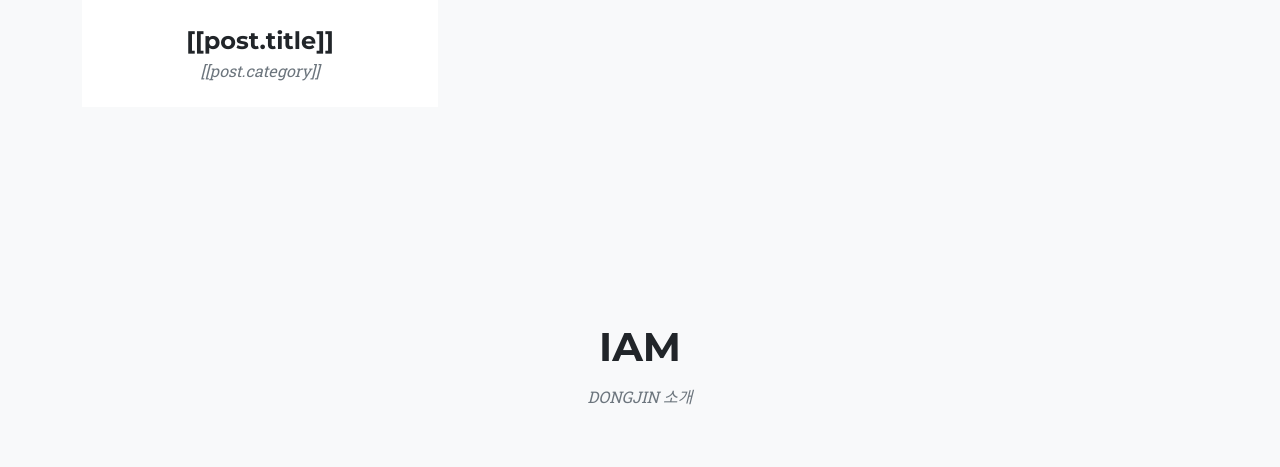
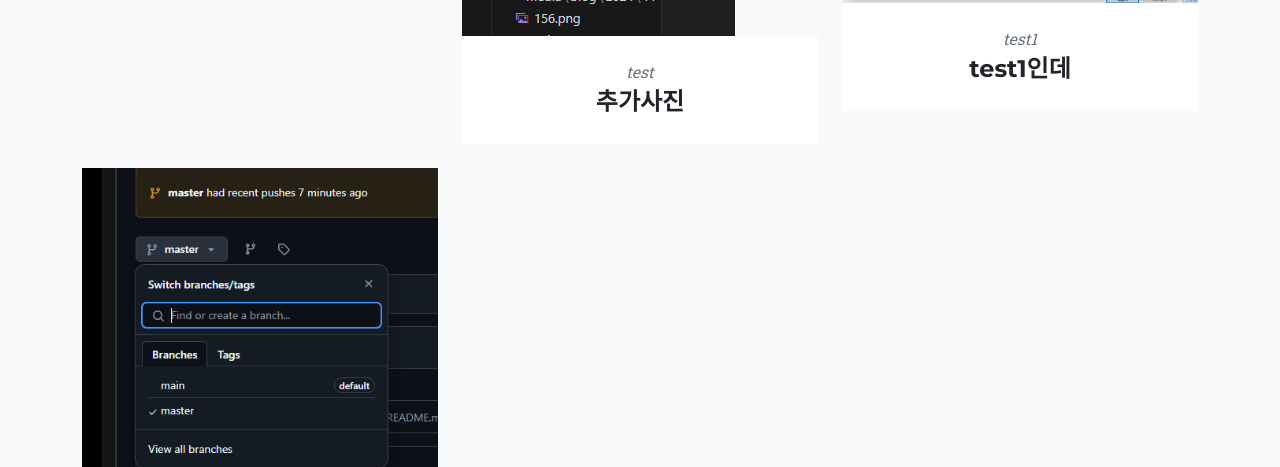
Before and after one commit to codeNkey/myblog, a Django app: page / in a window 1280 px wide. Shown: the part 1187-1654 px from the top of the page. Run offline with Django 5.2, Linux system fonts and the light colour scheme; data comes from the database, SQL or seed files in the repository; both versions use the stored data as it was after the commit; data that the repository does not hold is empty; some libraries are stand-ins or nearby versions.

Commit message:
vue가 작동한다

```diff
--- a/api/utils.py
+++ b/api/utils.py
@@ -1,3 +1,4 @@
+from blog.models import Post,Category,Tag
 def obj_to_post(obj, flag=True):# 다른파일에서도 사용할수 있게 파일 다로 생성
   post = dict(vars(obj))
 
@@ -6,19 +7,19 @@ def obj_to_post(obj, flag=True):# 다른파일에서도 사용할수 있게 파
   else:
     post['category'] = 'NoCategory'
   if obj.tags:
-    post['tegs'] = [t.name for t in obj.tags.all()]
+    post['tags'] = [t.name for t in obj.tags.all()]
   else:
     post['tags'] = []
   if obj.image:
     post['image'] = obj.image.url
   else:
     post['image'] = 'https://via.placeholder.com/900x300/'
-  if obj.update_dt:
-    post['update_dt'] = obj.update_dt.strftime('%Y-%m-%H:%M:%S')
+  if obj.update_date:
+    post['update_date'] = obj.update_date.strftime('%Y-%m-%d %H:%M:%S')
   else:
-    post['update_dt'] = '9999-12-31 00:00:00'
-  del post['_state'], post['category_id'], post['create_dt']
+    post['update_date'] = '9999-12-31 00:00:00'
+  del post['_state'], post['category_id'], post['create_date']
   if not flag:
-    del post['tags'], post['update_dt'],post['description'], post['content']
+    del post['tags'], post['update_date'],post['description'], post['content']
 
   return post
--- a/api/views.py
+++ b/api/views.py
@@ -1,10 +1,11 @@
 from django.http import JsonResponse
 from django.views.generic.list import BaseListView
 from .utils import obj_to_post
+from blog.models import Post
 
 class ApiPostLV(BaseListView):
-
-  def render_to_response(self, context, **respose_kwargs):# index.html의 axios.get에서 가져옴
+  model = Post
+  def render_to_response(self, context, **response_kwargs):# index.html의 axios.get에서 가져옴
     qs = context['object_list']
     postList = [ obj_to_post(obj, False) for obj in qs]
     return JsonResponse(data=postList, safe=False, status=200)
--- a/templates/index.html
+++ b/templates/index.html
@@ -13,43 +13,29 @@
       </h3>
     </div>
     <div class="row">
-      <div class="col-lg-4 col-sm-6 mb-4">
-        <!-- Portfolio item 1-->
-        <div v-for="post in postList" :key='post.id' class="portfolio-item"> <!-- 반복변수 key는 post에서 id를 가지고 온다 -->
+      <div v-for="post in postList" :key="post.id" class="col-lg-4 col-sm-6 mb-4">
           <div class="portfolio-item">
-          <a
-            class="portfolio-link"
-            href="`/blog/post/${post.id}/#post`"
-          >
-            <div class="portfolio-hover">
-              <div class="portfolio-hover-content">
-                <i class="fas fa-plus fa-3x"></i>
+              <a class="portfolio-link" :href="`/blog/post/${post.id}/#post`">
+                  <div class="portfolio-hover">
+                      <div class="portfolio-hover-content"><i class="fas fa-plus fa-3x"></i></div>
+                  </div>
+                  <img class="img-fluid" :src="post.image" alt="..." />
+              </a>
+              <div class="portfolio-caption">
+                  <div class="portfolio-caption-subheading text-muted">      [[ post.category ]]</div>
+                  <div class="portfolio-caption-heading">[[ post.title ]]</div>
               </div>
-            </div>
-            <img
-              class="img-fluid"
-              src="post.image"
-              alt="..."
-            />
-          </a>
-          <div class="portfolio-caption">
-            <div class="portfolio-caption-heading">[[post.title]]</div>
-            <div class="portfolio-caption-subheading text-muted">
-              [[post.category]]
-            </div>
           </div>
-        </div>
       </div>
-      </div>
+  </div>
 
-    </div>
   </div>
 </section>
 <section class="page-section bg-light" id="team">
   <div class="container">
     <div class="text-center">
       <h2 class="section-heading text-uppercase">IAM</h2>
-      <h3 class="section-subheading text-muted">DONGJIN 소개</h3>
+      <h3 class="section-subheading text-muted">소개</h3>
     </div>
     <div class="row">
       <div class="col-lg-4">
@@ -176,5 +162,6 @@
       }
     },
   }
+Vue.createApp(PostListApp).mount('#page-top')
 </script>
 {% endblock %}
```
Also changed, not shown: db.sqlite3, media/blog/2024/11/146.png (added), media/blog/2024/11/152.png (added), media/blog/2024/11/160.png (added).
